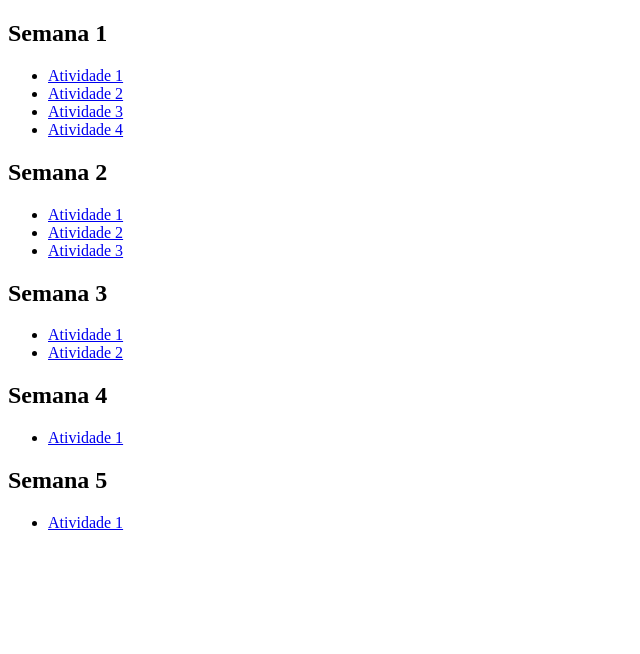
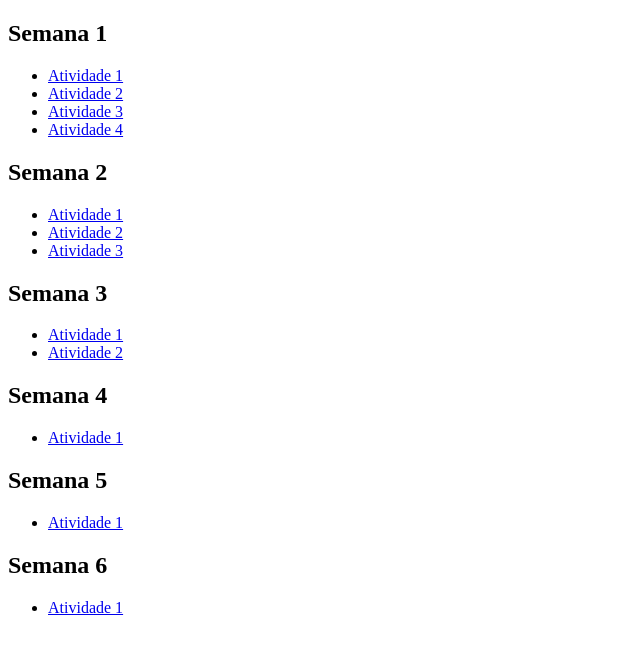
Before and after one commit to KauanTkn/Atividades-JavaScript, a plain HTML site: page Atividades/Index.html in a window 1280 px wide. Shown: the whole page, without its empty margins (0-640 px from the left). Drawn offline with Linux system fonts and the light colour scheme.

Commit message:
Update Index.html
Semana 6

```diff
--- a/Atividades/Index.html
+++ b/Atividades/Index.html
@@ -36,5 +36,10 @@
     <ul>
         <li><a href="Semana V\atividade I\Atividade.html">Atividade 1</a></li>
     </ul>
+
+    <h2>Semana 6</h2>
+    <ul>
+        <li><a href="Semana VI\Atividade.html">Atividade 1</a></li>
+    </ul>
 </body>
 </html>
```
